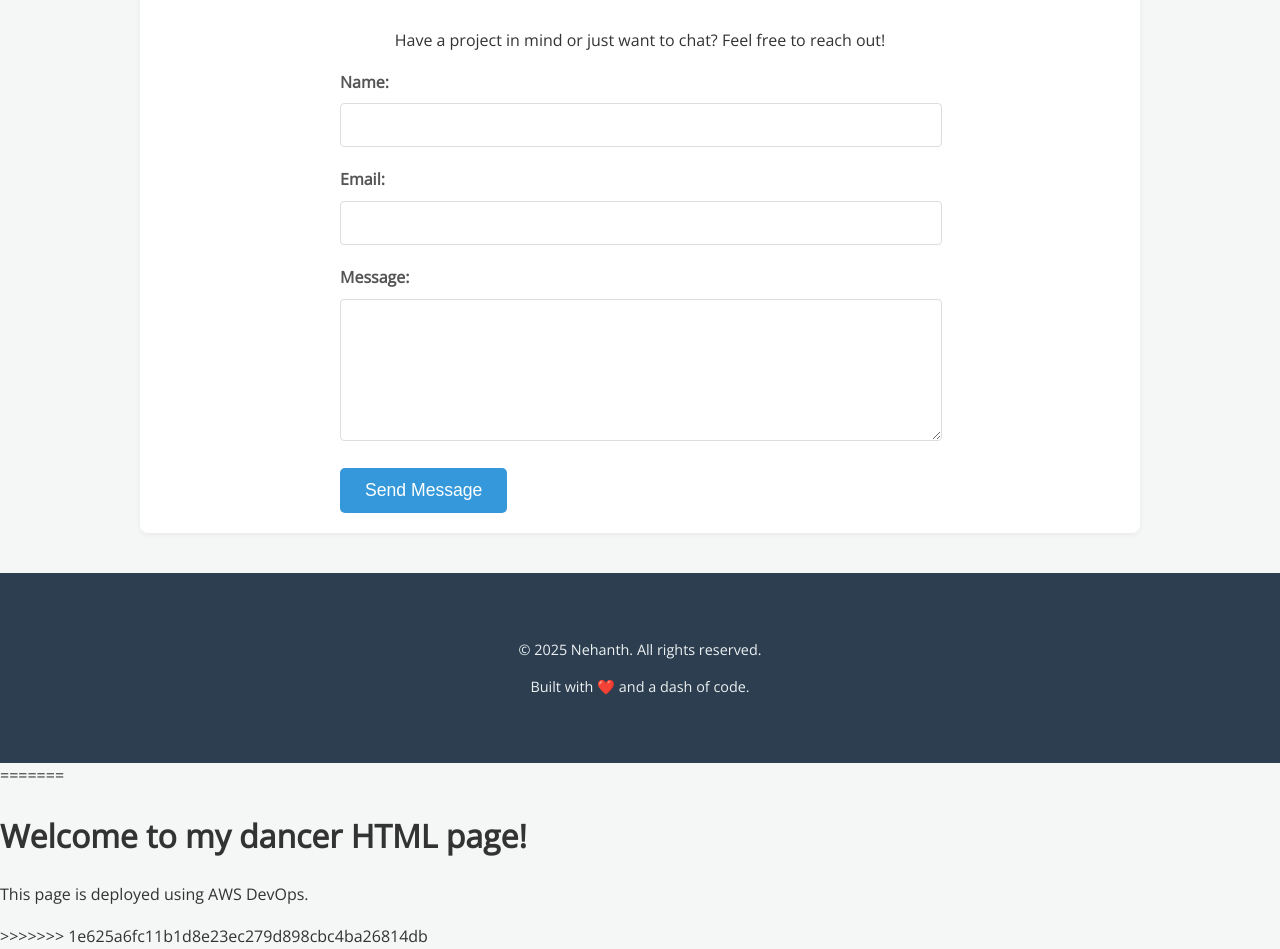
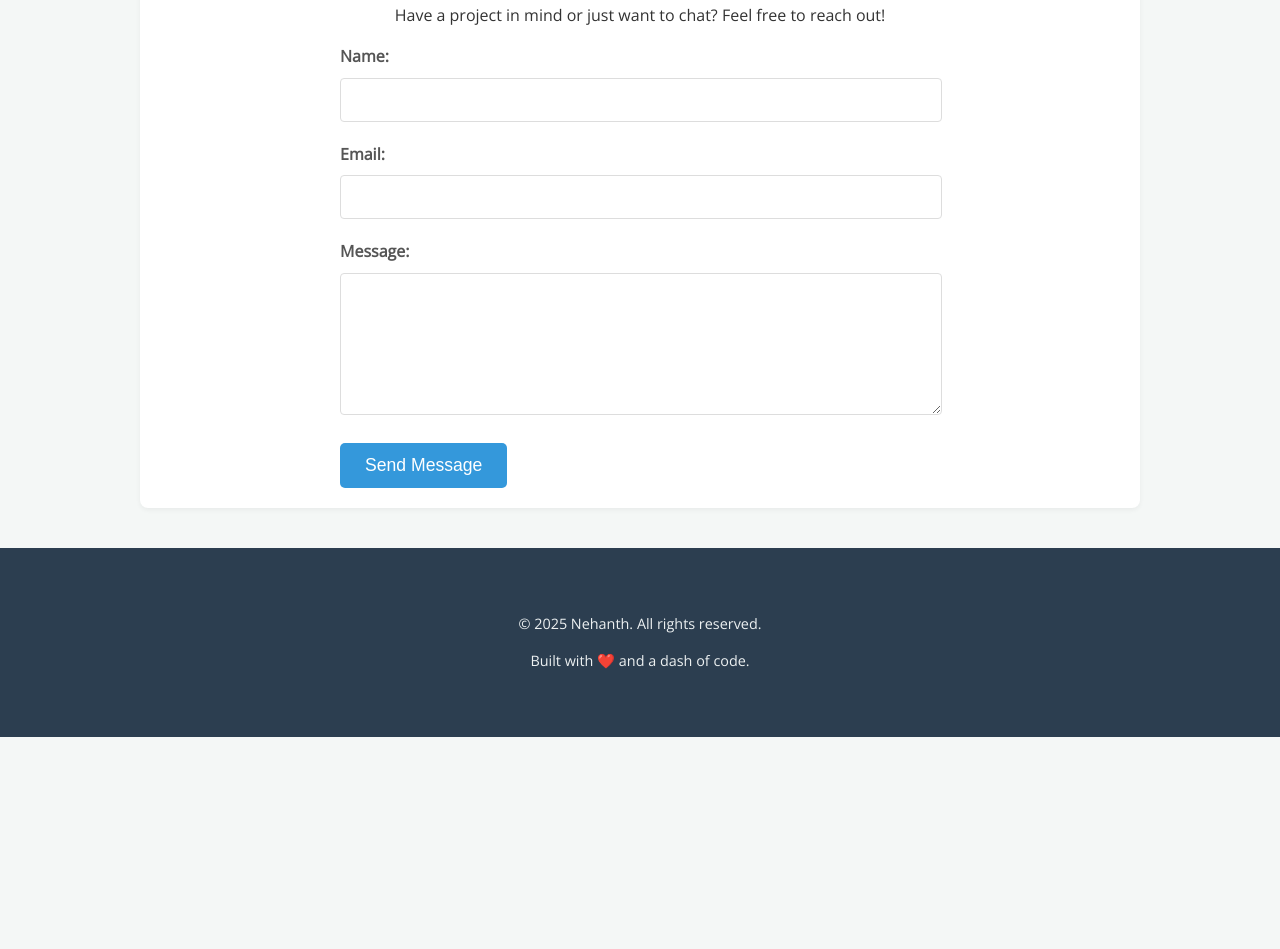
Before and after one commit to devsingh771/AWS_usecase, a plain HTML site: page index.html in a window 1280 px wide. Shown: the part 1364-2313 px from the top of the page. After the commit the page ends 2101 px from the top, so only its background shows below. Drawn offline with nearby package versions, Linux system fonts and the light colour scheme.

```diff
--- a/index.html
+++ b/index.html
@@ -1,7 +1,6 @@
 <!DOCTYPE html>
 <html lang="en">
 <head>
-<<<<<<< HEAD
     <meta charset="UTF-8">
     <meta name="viewport" content="width=device-width, initial-scale=1.0">
     <title>Nehanth's Portfolio - Welcome!</title>
@@ -311,12 +310,5 @@
             });
         });
     </script>
-=======
-    <title>My Nehanth Website</title>
-</head>
-<body>
-    <h1>Welcome to my dancer HTML page!</h1>
-    <p>This page is deployed using AWS DevOps.</p>
->>>>>>> 1e625a6fc11b1d8e23ec279d898cbc4ba26814db
 </body>
 </html>
```
Also changed, not shown: 2 other files.
